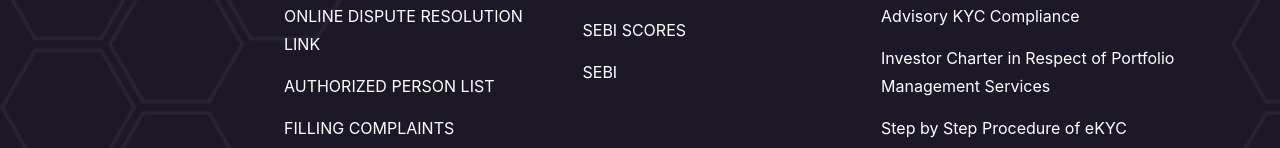
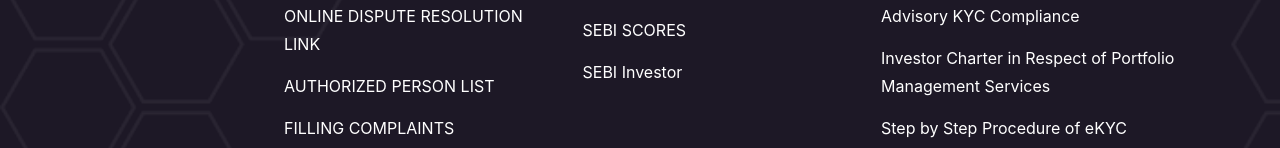
Before and after one commit to punit090/marfatia_client, a React (Create React App) app: page / in a window 1280 px wide. Shown: the part 5272-5420 px from the top of the page. Built offline with nearby package versions, Linux system fonts and the light colour scheme; no server answers.

Commit message:
title changes 12-01-24

```diff
--- a/src/Commponent/Footer.jsx
+++ b/src/Commponent/Footer.jsx
@@ -246,7 +246,7 @@ const Footer = () => {
                           to="https://investor.sebi.gov.in/"
                           target="_blanck"
                         >
-                          SEBI
+                          SEBI Investor
                         </Link>
                       </li>
                     </ul>
```
